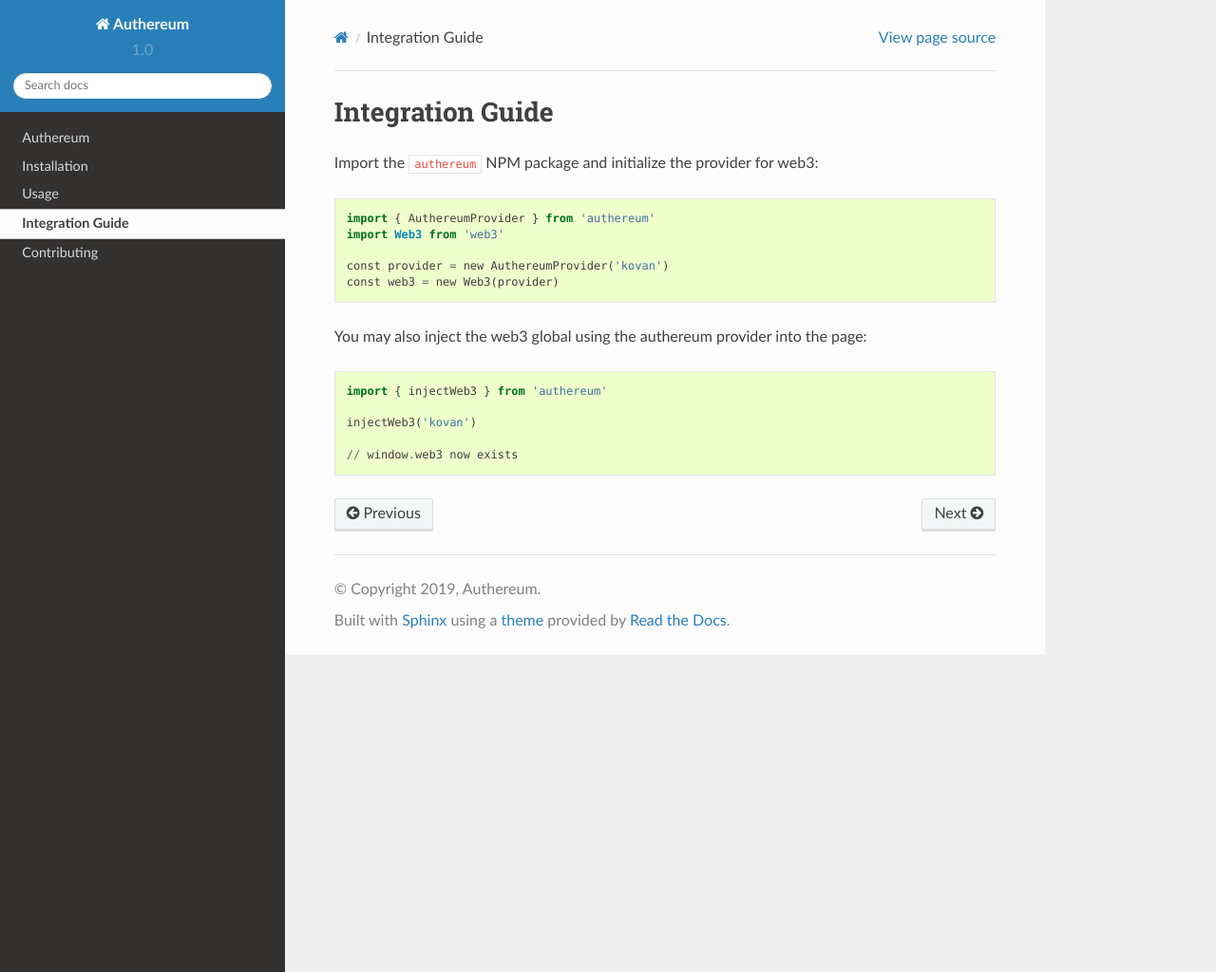
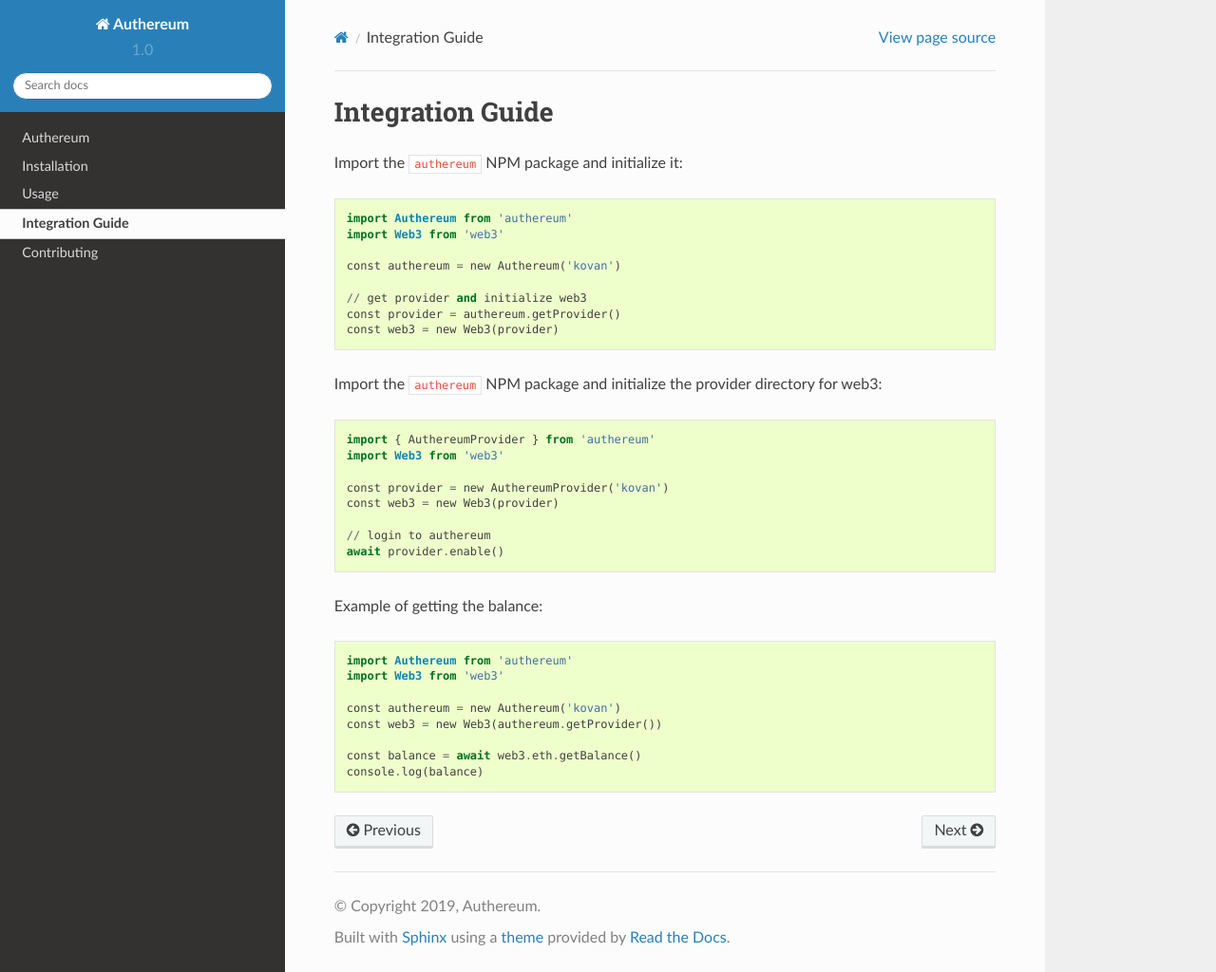
Before and after one commit to authereum/authereum.readthedocs.io, a Sphinx documentation site: the page built from docs/integration-guide.rst, in a window 1280 px wide and 1024 px high. Shown: the whole window at 95% size. Built offline with Sphinx 7.4.7 and the Read the Docs theme 2.0.0, drawn with Linux system fonts in a browser that asks for light colours.

Commit message:
Update install guide

```diff
--- a/docs/integration-guide.rst
+++ b/docs/integration-guide.rst
@@ -2,7 +2,18 @@
 Integration Guide
 =================
 
-Import the ``authereum`` NPM package and initialize the provider for web3::
+Import the ``authereum`` NPM package and initialize it::
+
+  import Authereum from 'authereum'
+  import Web3 from 'web3'
+
+  const authereum = new Authereum('kovan')
+
+  // get provider and initialize web3
+  const provider = authereum.getProvider()
+  const web3 = new Web3(provider)
+
+Import the ``authereum`` NPM package and initialize the provider directory for web3::
 
   import { AuthereumProvider } from 'authereum'
   import Web3 from 'web3'
@@ -10,10 +21,17 @@
   const provider = new AuthereumProvider('kovan')
   const web3 = new Web3(provider)
 
-You may also inject the web3 global using the authereum provider into the page::
+  // login to authereum
+  await provider.enable()
 
-  import { injectWeb3 } from 'authereum'
 
-  injectWeb3('kovan')
+Example of getting the balance::
 
-  // window.web3 now exists
+  import Authereum from 'authereum'
+  import Web3 from 'web3'
+
+  const authereum = new Authereum('kovan')
+  const web3 = new Web3(authereum.getProvider())
+
+  const balance = await web3.eth.getBalance()
+  console.log(balance)
--- a/docs/readme.rst
+++ b/docs/readme.rst
@@ -9,9 +9,11 @@
 
 Integration the authereum we3 provider is as easy:
 
-    import { AuthereumProvider } from 'authereum'
+    import Authereum from 'authereum'
 
-    const web3 = new Web3(new AuthereumProvider('kovan'))
+    const authereum = new Authereum('kovan')
+    const web3 = new Web3(authereum.getProvider())
+
 
 Features
 --------
--- a/docs/usage.rst
+++ b/docs/usage.rst
@@ -4,10 +4,10 @@
 
 Example usage of the Authereum SDK::
 
-  import { AuthereumSDK } from 'authereum'
+  import Authereum from 'authereum'
 
-  const authereum = new AuthereumSDK()
-  authereum.authenticate()
+  const authereum = new Authereum()
+  await authereum.login()
 
 Example usage of the Authereum web3 provider::
 
```
Also changed, not shown: 1 other file.
